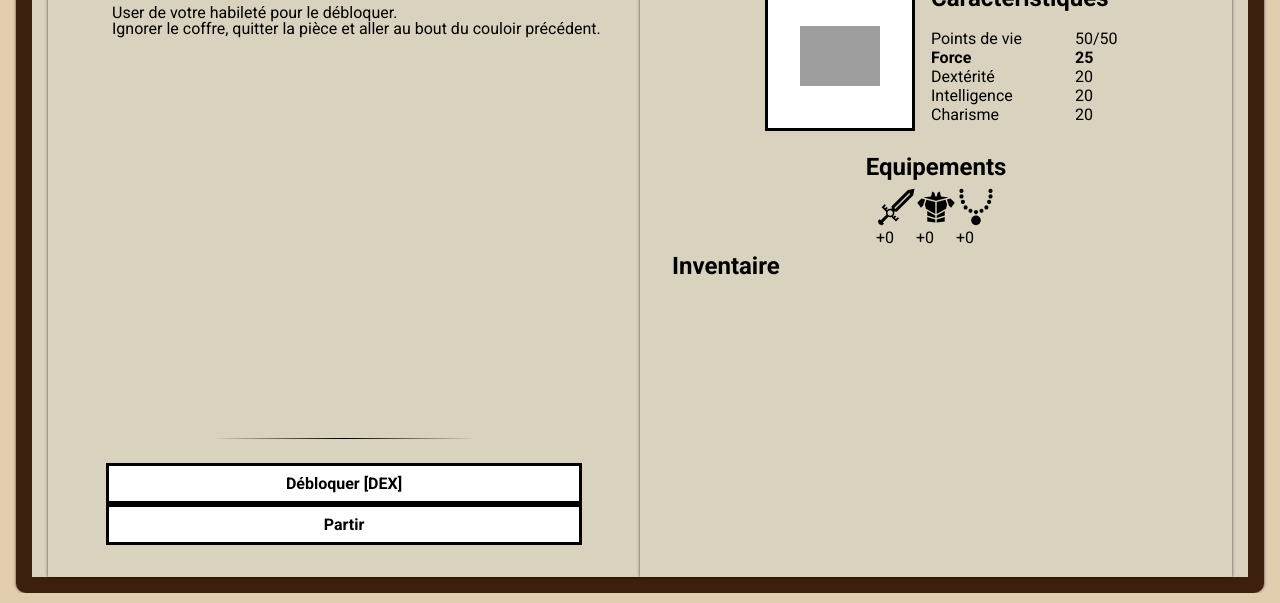
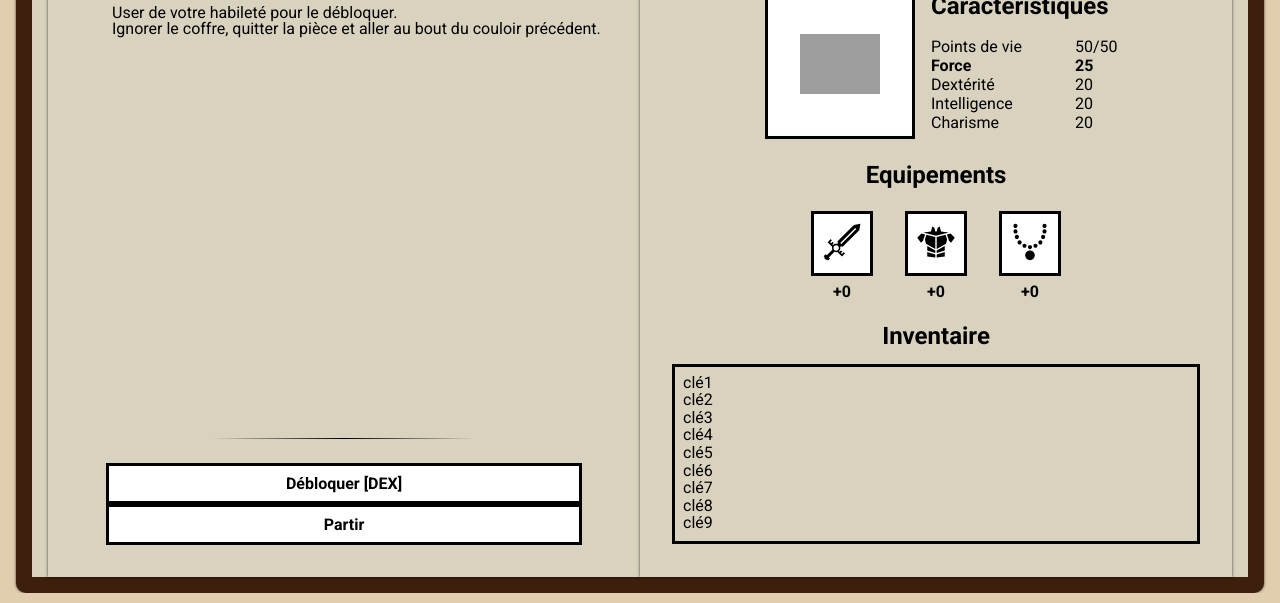
Before and after one commit to DamienCourcoux/A-Tale-of-You, a React app: page /jouer in a window 1280 px wide. Shown: the part 187-790 px from the top of the page. Built offline with nearby package versions, Linux system fonts and the light colour scheme; grey boxes are pictures that could not be loaded.

Commit message:
Fin du check de IngameRight

```diff
--- /dev/null
+++ b/src/components/Ingame/IngameRight/Equipments/index.js
@@ -0,0 +1,51 @@
+import { useSelector } from 'react-redux';
+import {
+  GiBroadsword,
+  GiShoulderArmor,
+  GiPearlNecklace,
+} from 'react-icons/gi';
+
+import './style.scss';
+
+const Equipments = () => {
+  const {
+    weapon,
+    armor,
+    accessory,
+  } = useSelector((state) => ({
+    weapon: state.game.weapon,
+    armor: state.game.armor,
+    accessory: state.game.accessory,
+  }));
+
+  return (
+    <div className="equipments">
+      <div className="equipments__item">
+        <div className="equipments__item__img" title={weapon.name}>
+          <GiBroadsword size={40} />
+        </div>
+        <p className="equipments__item__value">
+          +{weapon.bonus}
+        </p>
+      </div>
+      <div className="equipments__item">
+        <div className="equipments__item__img" title={armor.name}>
+          <GiShoulderArmor size={40} />
+        </div>
+        <p className="equipments__item__value">
+          +{armor.bonus}
+        </p>
+      </div>
+      <div className="equipments__item">
+        <div className="equipments__item__img" title={accessory.name}>
+          <GiPearlNecklace size={40} />
+        </div>
+        <p className="equipments__item__value">
+          +{accessory.bonus}
+        </p>
+      </div>
+    </div>
+  );
+};
+
+export default Equipments;
--- /dev/null
+++ b/src/components/Ingame/IngameRight/Equipments/style.scss
@@ -0,0 +1,24 @@
+@use 'src/styles/vars';
+
+.equipments {
+  display: flex;
+  flex-direction: row;
+  justify-content: center;
+
+  &__item {
+    margin: 1rem 1rem 0;
+    text-align: center;
+
+    &__img {
+      background: vars.$lightColor;
+      border: 3px solid vars.$darkColor;
+      padding: .5rem;
+    }
+
+    &__value {
+      margin: .5rem;
+      text-align: center;
+      font-weight: bold;
+    }
+  }
+}
--- /dev/null
+++ b/src/components/Ingame/IngameRight/Inventory/index.js
@@ -0,0 +1,30 @@
+import { useSelector } from 'react-redux';
+
+import './style.scss';
+
+const Inventory = () => {
+  const {
+    inventory,
+  } = useSelector((state) => ({
+    inventory: state.game.inventory,
+  }));
+
+  const jsxList = inventory.map((item) => (
+    <li
+      key={item}
+      className="inventory__item"
+    >
+      {item}
+    </li>
+  ));
+
+  return (
+    <div className="inventory">
+      <ul className="inventory--ul">
+        {jsxList}
+      </ul>
+    </div>
+  );
+};
+
+export default Inventory;
--- /dev/null
+++ b/src/components/Ingame/IngameRight/Inventory/style.scss
@@ -0,0 +1,34 @@
+@use 'src/styles/vars';
+
+.inventory {
+  height: calc(100% - 26.5rem);
+  min-height: 4rem;
+  margin-top: 1rem;
+  padding: 0.5rem;
+  // justify-content: center;
+  border: solid 3px black;
+  // width: 100%;
+  overflow-y: auto;
+
+  // scrollbar-color: rebeccapurple green;
+  // scrollbar-width: thin;
+
+  &--ul {
+    margin-left: 0;
+  }
+  &__item {
+    margin-bottom: 0.1rem;
+
+    &:hover {
+      background: #bbb5a5;
+    }
+
+    //   &:nth-child(2n+1) {
+    //     background: #bbb5a5;
+    //   }
+
+    //   &:nth-child(2n+2) {
+    //     background: #948f80;
+    //   }
+  }
+}
--- a/src/components/Ingame/IngameRight/index.js
+++ b/src/components/Ingame/IngameRight/index.js
@@ -1,83 +1,27 @@
-import { useSelector } from 'react-redux';
-import {
-  GiBroadsword,
-  GiShoulderArmor,
-  GiPearlNecklace,
-} from 'react-icons/gi';
-
 import './style.scss';
 
 import Stats from 'src/components/Stats';
+import Equipments from './Equipments';
+import Inventory from './Inventory';
 
-const InGameRight = () => {
-  const {
-    weapon,
-    armor,
-    accessory,
-    inventory,
-  } = useSelector((state) => ({
-    weapon: state.game.weapon,
-    armor: state.game.armor,
-    accessory: state.game.accessory,
-    inventory: state.game.inventory,
-  }));
-
-  const jsxList = inventory.map((item) => (
-    <li
-      key={item}
-      className="itemInventory"
-    >
-      {item}
-    </li>
-  ));
-
-  return (
+const InGameRight = () => (
   <div className="page page_right shadow">
     <h1>Fiche Personnage</h1>
+
+    <div className="step" />
 
     <Stats />
 
     {/* character's equipments */}
     <h2 className="ingame_right--h2">Equipements</h2>
+    <Equipments />
 
-      <div className="ingame_right--equipments">
-        <div className="ingame_right--equipments__item">
-          <div className="ingame__page__right__equipments__item--img" title={weapon.name}>
-            <GiBroadsword size={40} />
-          </div>
-          <p className="ingame__page__right__equipments__item__value">
-            +{weapon.bonus}
-          </p>
-        </div>
-        <div className="ingame__page__right__equipments__item">
-          <div className="ingame__page__right__equipments__item--img" title={armor.name}>
-            <GiShoulderArmor size={40} />
-          </div>
-          <p className="ingame__page__right__equipments__item__value">
-            +{armor.bonus}
-          </p>
-        </div>
-        <div className="ingame__page__right__equipments__item">
-          <div className="ingame__page__right__equipments__item--img" title={accessory.name}>
-            <GiPearlNecklace size={40} />
-          </div>
-          <p className="ingame__page__right__equipments__item__value">
-            +{accessory.bonus}
-          </p>
-        </div>
-      </div>
+    <div className="step" />
 
     {/* character's inventory */}
-      <div className="ingame__page__right__inventory">
-        <h2>Inventaire</h2>
-        <div className="ingame__page__right__inventory__scroller">
-          <ul>
-            {jsxList}
-          </ul>
-        </div>
-      </div>
+    <h2 className="ingame_right--h2">Inventaire</h2>
+    <Inventory />
   </div>
 );
-};
 
 export default InGameRight;
--- a/src/components/Ingame/IngameRight/style.scss
+++ b/src/components/Ingame/IngameRight/style.scss
@@ -69,28 +69,28 @@
         text-align: center;
       }
 
-      &--equipments {
-        display: flex;
-        flex-direction: row;
-        justify-content: center;
+      // &--equipments {
+      //   display: flex;
+      //   flex-direction: row;
+      //   justify-content: center;
 
-        // &__item {
-        //   margin: 1rem 1rem 0;
-        //   text-align: center;
+      //   &__item {
+      //     margin: 1rem 1rem 0;
+      //     text-align: center;
 
-    //       &--img {
-    //         background: vars.$lightColor;
-    //         border: 3px solid vars.$darkColor;
-    //         padding: .5rem;
-    //       }
+      //     &__img {
+      //       background: vars.$lightColor;
+      //       border: 3px solid vars.$darkColor;
+      //       padding: .5rem;
+      //     }
 
-    //       &__value {
-    //         margin: .5rem;
-    //         text-align: center;
-    //         font-weight: bold;
-    //       }
-        // }
-      }
+      //     &__value {
+      //       margin: .5rem;
+      //       text-align: center;
+      //       font-weight: bold;
+      //     }
+      //   }
+      // }
 
     //   &__stats {
     //     grid-area: stats;
--- a/src/reducers/game.js
+++ b/src/reducers/game.js
@@ -89,7 +89,17 @@ export const initialState = {
     name: 'bijoux de famille',
     bonus: 0,
   },
-  inventory: [],
+  inventory: [
+    'clé1',
+    'clé2',
+    'clé3',
+    'clé4',
+    'clé5',
+    'clé6',
+    'clé7',
+    'clé8',
+    'clé9',
+  ],
   // data for DiceRoller
   diceRollerIsOpen: false,
   resultRoll: [],
```
Lines whose indentation alone changed are shown as unchanged.
